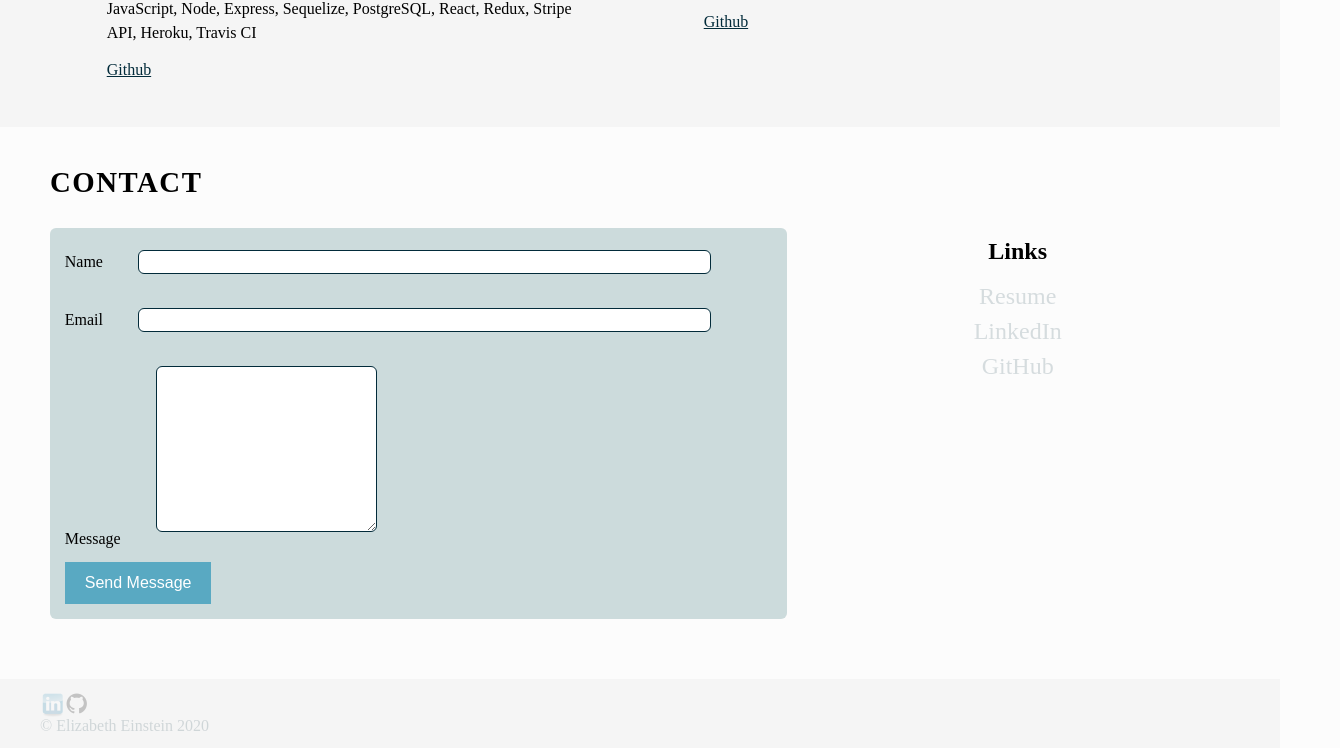
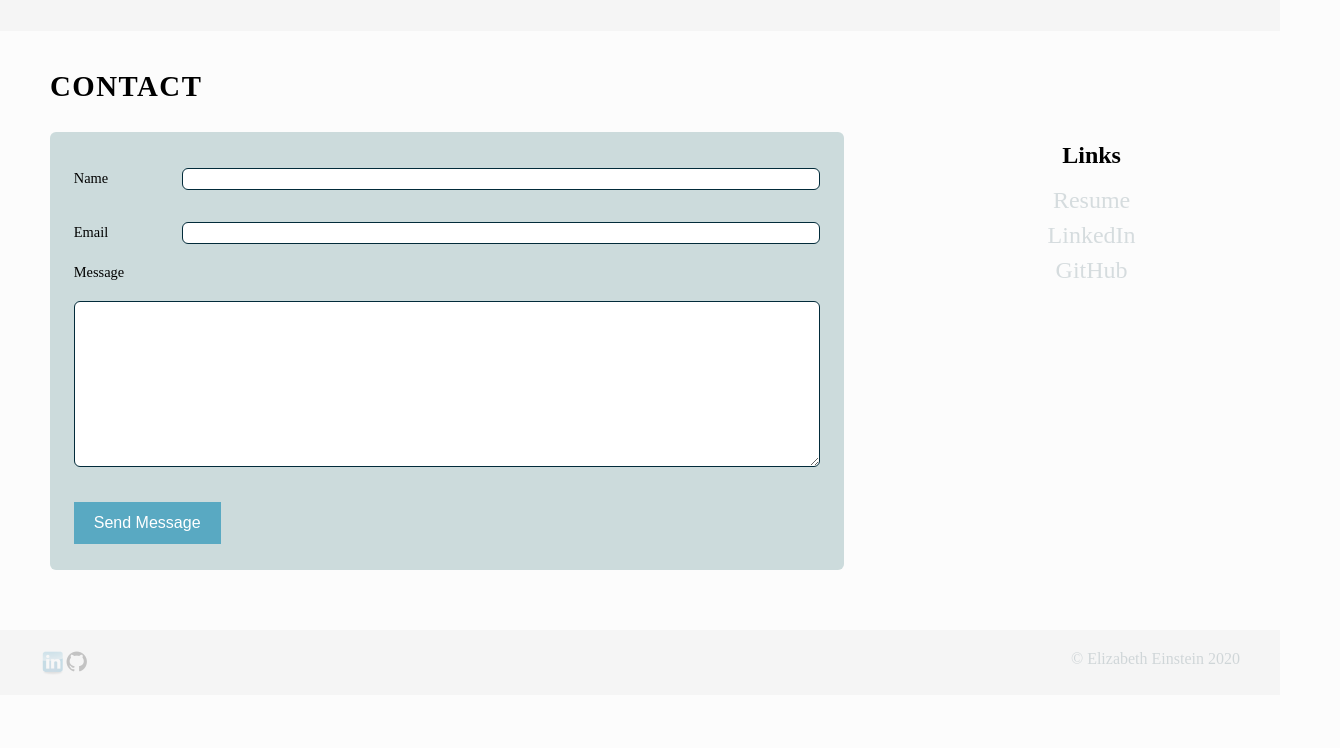
Before and after one commit to elizabetheinstein/Portfolio-Site, a Gatsby site: page / in a window 1280 px wide. Shown: the part 2908-3656 px from the top of the page, 1340 px wide, since content can reach past the window. After the commit the page ends 3603 px from the top, so only its background shows below. Built offline with nearby package versions, Linux system fonts and the light colour scheme; Gatsby itself is replaced by a stand-in of ours.

Commit message:
Adjusted grid for tech section so images wrap, fixed contact-form spacing / alignment

```diff
--- a/src/components/contact-form.jsx
+++ b/src/components/contact-form.jsx
@@ -42,25 +42,23 @@ const ContactForm = () => {
     };
 
     return (
-        <div className="form-container">
-            <form onSubmit={handleSubmit} method="post">
-                <div className="name">
+        <form className="form-container" onSubmit={handleSubmit} method="post" required>
+
             <label htmlFor="from_name">Name</label>
-                    <input type="text" name="name" className="input-name" value={name} onChange={handleNameChange} />
-                </div>
-                <div className="email">
+            <input type="text" name="name" className="input-name" value={name} onChange={handleNameChange} required />
+
             <label htmlFor="email">Email</label>
-                    <input type="email" name="email" className="input-email" value={email} onChange={handleEmailChange} />
-                </div>
-                <div className="message">
+            <input type="email" name="email" className="input-email" value={email} onChange={handleEmailChange} required />
+
+
             <label htmlFor="message">Message</label>
-                    <textarea name="message" className="input-message" value={message} onChange={handleMessageChange} />
-                </div>
+            <textarea name="message" className="input-message" value={message} onChange={handleMessageChange} required />
+
             <div className="button">
                 <button type="submit">Send Message</button>
             </div>
+
         </form>
-        </div >
     );
 };
 
--- a/src/components/contact.jsx
+++ b/src/components/contact.jsx
@@ -7,7 +7,7 @@ const Contact = () => {
             <div className="inner-text">
                 <h3>Contact</h3>
                 <div className="content-container">
-                    <div className="contact-form">
+                    <div className="contactform">
                         <ContactForm />
                     </div>
                     <div className="content">
--- a/src/styles/styles.scss
+++ b/src/styles/styles.scss
@@ -276,20 +276,12 @@ header {
 
                 .tech-list {
                     display: grid;
-                    grid-template-columns: repeat(7, 1fr);
-                    max-width: 100%;
+                    grid-template-columns: repeat(auto-fill, minmax(40px, 100px));
                     margin: 0px 0px 30px 0px;
                     align-items: center;
 
                     .logo-container {
                         margin: 10px;
-                        max-height: 50%;
-                        max-width: 60%;
-                        @media only screen and (max-width: 415px) {
-                            max-height: 100%;
-                            max-width: 100%;
-                        }
-
                     }
                 }
             }
@@ -427,7 +419,7 @@ header {
             margin: 0px 20px;
         }
         padding: 10px;
-        width: 90%;
+        width: 100%;
 
         h3 {
             font-weight: 700;
@@ -444,80 +436,78 @@ header {
              "h3 h3"
              "contact-form content";
             grid-column-gap: 4%;
+            margin-right: 40px;
             @media only screen and (max-width: 415px) {
                 grid-template-columns: 1fr;
-                grid-template-areas: "h3" "contact-form" "content";
-                // width: 85%;
+                grid-template-areas:
+                "h3"
+                "contact-form"
+                "content";
             }
 
 
-            .contact-form {
+            .contactform {
                 background-color: $gainsboro;
                 border-radius: 6px;
-                flex-direction: column;
-                justify-content: center;
-                flex-grow: 2;
-                margin: 0rem;
+                margin: 0em;
                 @media only screen and (max-width: 415px) {
-                    margin: 0 0.5em;
+                    margin: 0.5em;
                 }
-                width: 100%;
 
-                form input, textarea {
+                .form-container {
+                    grid-area: contactform;
+                    display: grid;
+                    grid-template-columns: 100px auto;
+                    grid-gap: 0.5rem 0.5rem;
+                    align-items: end;
+                    padding: 3% 3% 1.5% 3%;
+                    border-radius: 15px;
+                    font-size: 0.9em;
+
+                    label {
+                        display: inline-block;
+                        grid-column: 1 / 2;
+                        align-self: center;
+                    }
+
+                    .input-name, .input-email, textarea {
+                        appearance: none;
                         margin: 0.75em 0;
                         font-size: 1rem;
                         border: $gunmetal solid 0.5px;
                         border-radius: 6px;
+
                     }
 
-                .name, .email, .message {
-                    margin: 10px 2%;
-                }
-
-                .input-name, .input-email {
-                    width: 80%;
-                    height: 20px;
-                    margin-left: 0px;
-                }
-
-                label {
-                    display: inline-block
-                }
-
-                .message {
-
-                    .input-message {
-
+                    textarea {
                         height: 10em;
-                    }
-                }
-
-
-                form label {
-                    margin: 0 5% 0 0;
+                        grid-column: span 2;
+                        align-self: start;
                     }
 
                     .button {
-                    margin: 2%;
-                }
+                        margin: 2% 0;
+                        grid-column: 1 / 3;
 
-                form button {
+                        button {
                             padding: 0.75rem 1.25rem;
                             font-size: 1rem;
+                            background-color: #59A9C2;
+                            color: white;
+                            border: none;
+                            transition: all 1s ease;
+                            outline: none;
+
                             @media only screen and (max-width: 415px) {
                                 padding: 0.75rem;
                                 font-size: 0.83em;
                             }
-                    background-color: #59A9C2;
-                    color: white;
-                    border: none;
-
-                    transition: all 1s ease;
-                    outline: none;
                         }
 
-                form button:hover {
+                        button:hover {
                             background-color: $blue;
+                        }
+                    }
                 }
             }
 
@@ -527,7 +517,7 @@ header {
 
                 h4 {
                     font-size: 1.5rem;
-                    margin: 10px 0 10px 0;
+                    margin: 10px 0px;
                     text-align: center;
                 }
 
@@ -586,23 +576,21 @@ header {
 
 #footer {
     background-color: whitesmoke;
-    display: flex;
 
     .footer-content {
-        flex-direction: row;
-        justify-content: space-between;
+        display: grid;
+        grid-template-columns: 0.1fr .9fr;
         margin: 1%;
-        margin-left: 40px;
-        margin-right: 40px;
+        margin: 0 40px;
         @media only screen and (max-width: 415px) {
-            margin-left: 20px;
-            margin-right: 20px;
+            margin: 0 20px;
         }
 
         .logo-container {
             .logo-grid {
                 display: grid;
-                grid-template-columns: repeat(2, 15%);
+                grid-template-columns: repeat(auto-fill, minmax(10px, 25px));
+                margin: 20px 0px;
 
                 .logo {
                     vertical-align: text-top;
@@ -618,7 +606,8 @@ header {
         .copyright {
             width: 100%;
             p {
-                margin: 0;
+                text-align: end;
+                margin: 20px 0px;
                 color: $gunmetal;
                 size: 0.5rem;
                 opacity: 0.15;
```
Also changed, not shown: src/components/tech.jsx (+4 -4 lines). Lines whose indentation alone changed are shown as unchanged.
